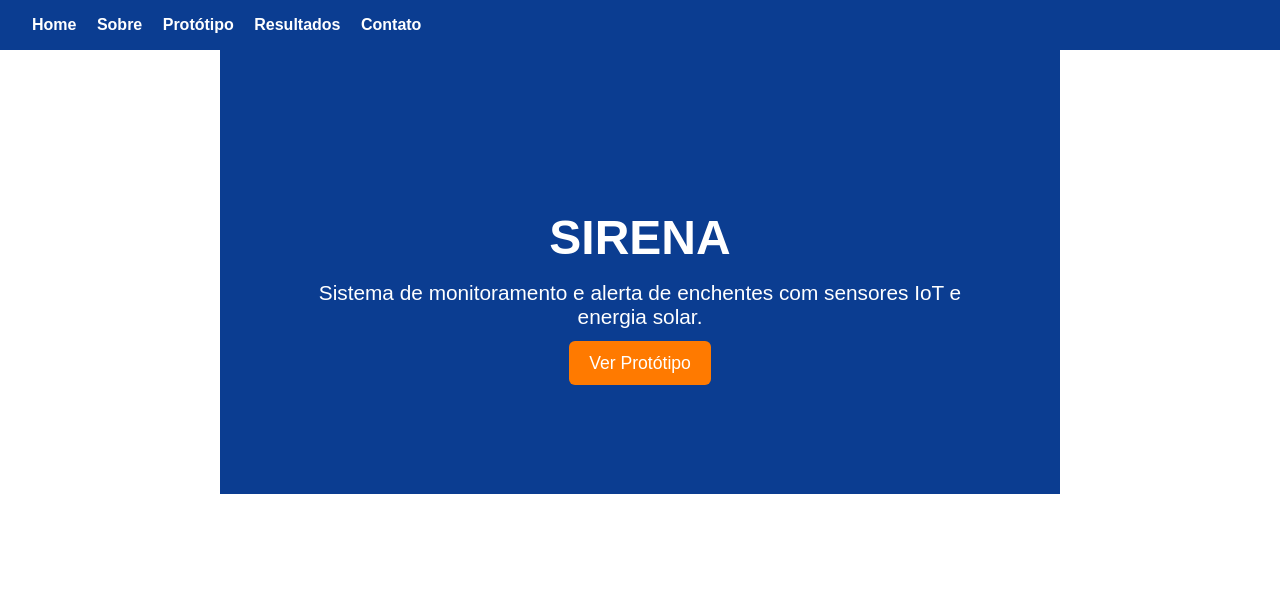
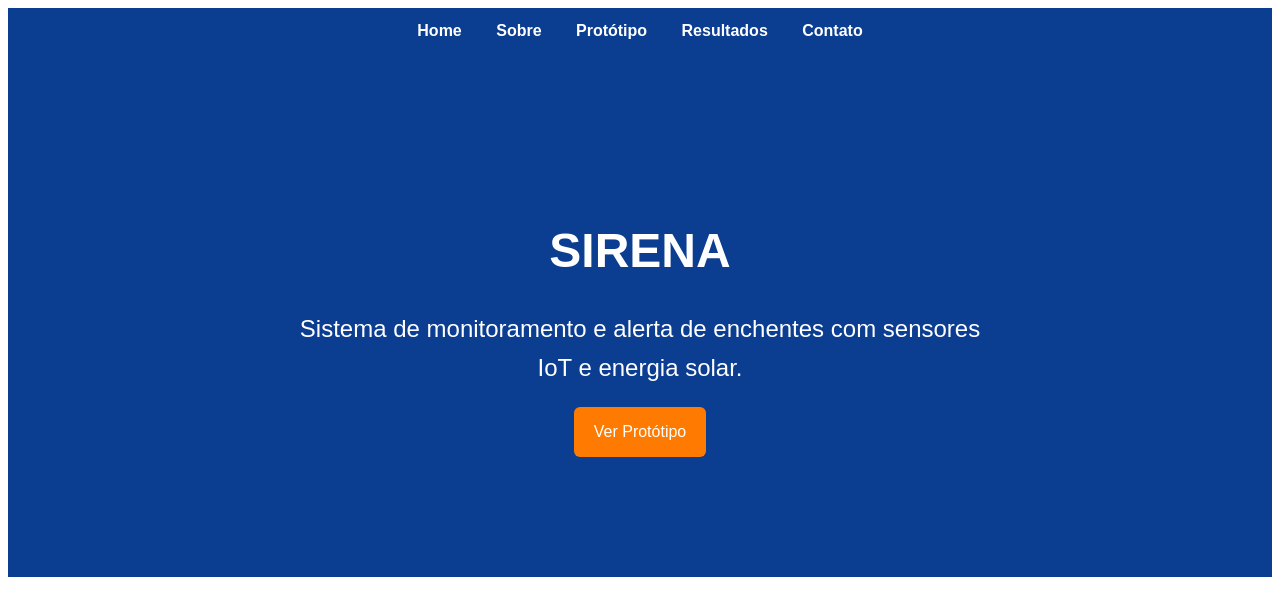
Before and after one commit to sirenamonitoramento/sirena-site, a plain HTML site: page index.html in a window 1280 px wide. Drawn offline with Linux system fonts and the light colour scheme; files that its build step writes are made by us from their sources.

Commit message:
Update style.css

```diff
--- a/assets/css/assets/css/style.css
+++ b/assets/css/assets/css/style.css
@@ -1,28 +1,32 @@
-/* ===== ESTILO DO SITE SIRENA ===== */
+/
+{
+  margin: 0;
+  padding: 0;
+  box-sizing: border-box;
+}
 
 body {
   font-family: Arial, sans-serif;
-  margin:0;
-  padding:0;
-  color:#111;
+  line-height: 1.6;
+  color: #333;
 }
 
 header {
-  background:#0b3d91;
-  color:white;
-  padding:16px;
-  display:flex;
-  justify-content: space-between;
-  align-items:center;
+  background: #0b3d91;
+  padding: 10px 20px;
+  text-align: center;
 }
 
-header h1 { margin:0; }
+header a {
+  color: white;
+  margin: 0 15px;
+  text-decoration: none;
+  font-weight: bold;
+  transition: 0.3s;
+}
 
-nav a {
-  color:white;
-  margin-left:16px;
-  text-decoration:none;
-  font-weight:bold;
+header a:hover {
+  opacity: 0.8;
 }
 
 .hero {
@@ -33,35 +37,42 @@ nav a {
 }
 
 .hero h1 {
-  font-size: 3rem;
-  margin-bottom: 16px;
+  font-size: 3em;
+  margin-bottom: 20px;
 }
 
 .hero p {
-  font-size: 1.3rem;
+  font-size: 1.5em;
   max-width: 700px;
-  margin: auto;
-  margin-bottom: 24px;
+  margin: 0 auto 20px auto;
 }
 
 .hero a {
-  font-size: 1.1rem;
+  background: #ff7a00;
+  color: white;
+  text-decoration: none;
   padding: 12px 20px;
-  background:#ff7a00;
-  color:white;
-  text-decoration:none;
-  border-radius:6px;
+  border-radius: 6px;
+  display: inline-block;
+  transition: 0.3s;
 }
 
-.hero a:hover { opacity:0.8; }
+.hero a:hover {
+  opacity: 0.8;
+}
 
-main { padding:32px; }
+section {
+  padding: 60px 20px;
+  text-align: center;
+}
 
-section { max-width:800px; margin:auto; }
+section h1 {
+  font-size: 2.5em;
+  margin-bottom: 20px;
+}
 
-footer {
-  background:#eee;
-  text-align:center;
-  padding:16px;
-  margin-top:32px;
+section p {
+  font-size: 1.2em;
+  max-width: 700px;
+  margin: 0 auto;
 }
```
